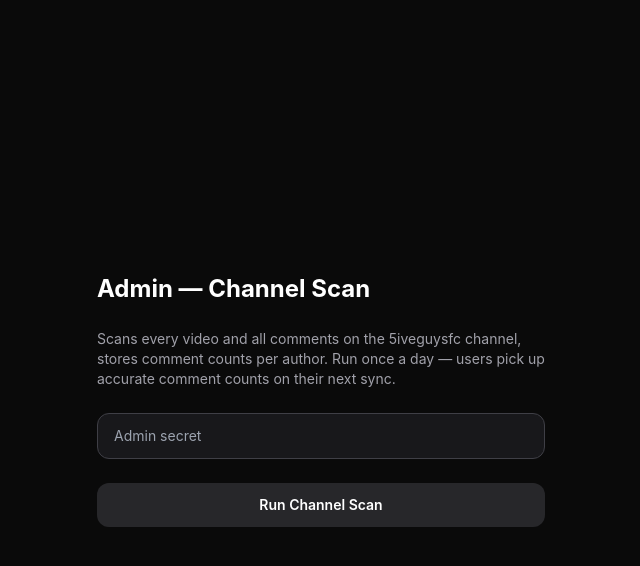
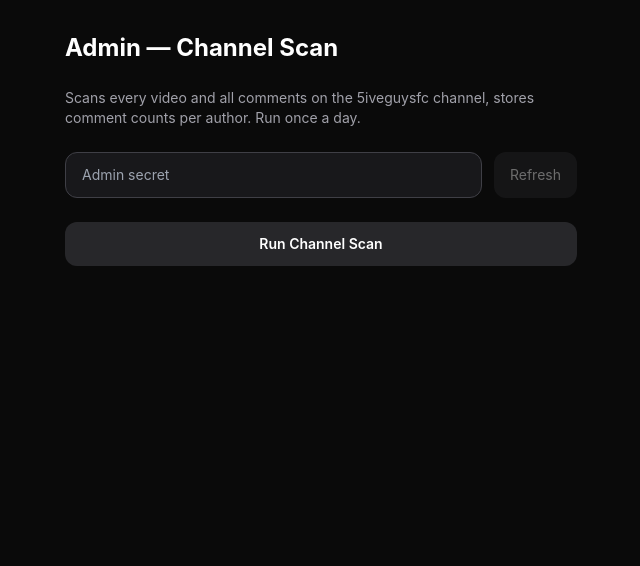
Before and after one commit to alexaristides/5iveguys-cards, a Next.js app: page /admin in a window 1280 px wide. Shown: the top 566 px of the page, without its empty margins (319-959 px from the left). Built offline with nearby package versions, Linux system fonts and the light colour scheme.

Commit message:
fix: detect 0-video API failure with clear error, add cache stats to admin page

```diff
--- a/app/admin/page.tsx
+++ b/app/admin/page.tsx
@@ -1,30 +1,42 @@
 "use client";
 
-import { useState } from "react";
+import { useState, useCallback } from "react";
+
+interface CacheStats {
+  lastScanned: string | null;
+  videoCount: number;
+  totalAuthors: number;
+  totalComments: number;
+  avgCommentsPerUser: number;
+}
 
 export default function AdminPage() {
   const [secret, setSecret] = useState("");
   const [status, setStatus] = useState<string | null>(null);
   const [loading, setLoading] = useState(false);
   const [progress, setProgress] = useState<{ done: number; total: number } | null>(null);
+  const [stats, setStats] = useState<CacheStats | null>(null);
+
+  const loadStats = useCallback(async (s: string) => {
+    if (!s) return;
+    const res = await fetch("/api/admin/stats", { headers: { "x-admin-secret": s } });
+    if (res.ok) setStats(await res.json());
+  }, []);
 
   async function runScan() {
     setLoading(true);
     setProgress(null);
     setStatus("Starting scan…");
 
-    // Clear existing cache before a fresh full scan
     try {
       let page = 0;
       let hasMore = true;
+      let lastTotal = 0;
 
       while (hasMore) {
         const res = await fetch("/api/admin/scan", {
           method: "POST",
-          headers: {
-            "x-admin-secret": secret,
-            "Content-Type": "application/json",
-          },
+          headers: { "x-admin-secret": secret, "Content-Type": "application/json" },
           body: JSON.stringify({ page }),
         });
 
@@ -36,6 +48,14 @@ export default function AdminPage() {
         }
 
         const data = await res.json();
+
+        if (data.totalVideos === 0) {
+          setStatus("Error: 0 videos found — check that YOUTUBE_API_KEY is set correctly in Vercel and that YouTube Data API v3 is enabled for that key.");
+          setLoading(false);
+          return;
+        }
+
+        lastTotal = data.totalVideos;
         setProgress({ done: data.videosProcessed, total: data.totalVideos });
         setStatus(`Scanning… ${data.videosProcessed} / ${data.totalVideos} videos`);
 
@@ -43,7 +63,8 @@ export default function AdminPage() {
         page = data.nextPage ?? page + 1;
       }
 
-      setStatus(`Done! Scanned all ${progress?.total ?? "?"} videos. Comment counts updated.`);
+      setStatus(`Done! Scanned all ${lastTotal} videos.`);
+      await loadStats(secret);
     } catch {
       setStatus("Network error — check console.");
     } finally {
@@ -54,22 +75,51 @@ export default function AdminPage() {
   const pct = progress ? Math.round((progress.done / progress.total) * 100) : 0;
 
   return (
-    <main className="min-h-screen bg-[#0a0a0a] flex items-center justify-center p-8">
-      <div className="w-full max-w-md space-y-6">
+    <main className="min-h-screen bg-[#0a0a0a] p-8">
+      <div className="max-w-lg mx-auto space-y-6">
         <h1 className="text-white text-2xl font-bold">Admin — Channel Scan</h1>
         <p className="text-zinc-400 text-sm">
           Scans every video and all comments on the 5iveguysfc channel, stores
-          comment counts per author. Run once a day — users pick up accurate
-          comment counts on their next sync.
+          comment counts per author. Run once a day.
         </p>
 
-        <input
-          type="password"
-          placeholder="Admin secret"
-          value={secret}
-          onChange={(e) => setSecret(e.target.value)}
-          className="w-full px-4 py-3 rounded-xl bg-zinc-900 border border-zinc-700 text-white text-sm outline-none focus:border-purple-500"
-        />
+        <div className="flex gap-3">
+          <input
+            type="password"
+            placeholder="Admin secret"
+            value={secret}
+            onChange={(e) => {
+              setSecret(e.target.value);
+            }}
+            onBlur={() => loadStats(secret)}
+            className="flex-1 px-4 py-3 rounded-xl bg-zinc-900 border border-zinc-700 text-white text-sm outline-none focus:border-purple-500"
+          />
+          <button
+            onClick={() => loadStats(secret)}
+            disabled={!secret}
+            className="px-4 py-3 rounded-xl bg-zinc-800 hover:bg-zinc-700 disabled:opacity-40 text-white text-sm transition-all"
+          >
+            Refresh
+          </button>
+        </div>
+
+        {/* Cache stats */}
+        {stats && (
+          <div className="rounded-2xl bg-zinc-900 border border-zinc-800 p-5 space-y-4">
+            <h2 className="text-white font-semibold text-sm">Current Cache</h2>
+            <div className="grid grid-cols-2 gap-3">
+              <Stat label="Videos scanned" value={stats.videoCount.toLocaleString()} />
+              <Stat label="Unique commenters" value={stats.totalAuthors.toLocaleString()} />
+              <Stat label="Total comments" value={stats.totalComments.toLocaleString()} />
+              <Stat label="Avg per user" value={stats.avgCommentsPerUser.toFixed(1)} />
+            </div>
+            {stats.lastScanned && (
+              <p className="text-zinc-600 text-xs">
+                Last scan: {new Date(stats.lastScanned).toLocaleString()}
+              </p>
+            )}
+          </div>
+        )}
 
         <button
           onClick={runScan}
@@ -109,3 +159,12 @@ export default function AdminPage() {
     </main>
   );
 }
+
+function Stat({ label, value }: { label: string; value: string }) {
+  return (
+    <div className="bg-zinc-800/60 rounded-xl p-3">
+      <p className="text-zinc-500 text-xs">{label}</p>
+      <p className="text-white font-semibold text-lg mt-0.5">{value}</p>
+    </div>
+  );
+}
--- /dev/null
+++ b/app/api/admin/stats/route.ts
@@ -0,0 +1,25 @@
+import { NextRequest, NextResponse } from "next/server";
+import { prisma } from "@/lib/db";
+
+const ADMIN_SECRET = process.env.ADMIN_SECRET!;
+
+export async function GET(req: NextRequest) {
+  const secret = req.headers.get("x-admin-secret");
+  if (!ADMIN_SECRET || secret !== ADMIN_SECRET) {
+    return NextResponse.json({ error: "Forbidden" }, { status: 403 });
+  }
+
+  const [scanStatus, totalAuthors, aggregate] = await Promise.all([
+    prisma.channelScanStatus.findUnique({ where: { id: "singleton" } }),
+    prisma.channelCommentCache.count(),
+    prisma.channelCommentCache.aggregate({ _sum: { commentCount: true }, _avg: { commentCount: true } }),
+  ]);
+
+  return NextResponse.json({
+    lastScanned: scanStatus?.lastScanned ?? null,
+    videoCount: scanStatus?.videoCount ?? 0,
+    totalAuthors,
+    totalComments: aggregate._sum.commentCount ?? 0,
+    avgCommentsPerUser: Math.round((aggregate._avg.commentCount ?? 0) * 10) / 10,
+  });
+}
```
